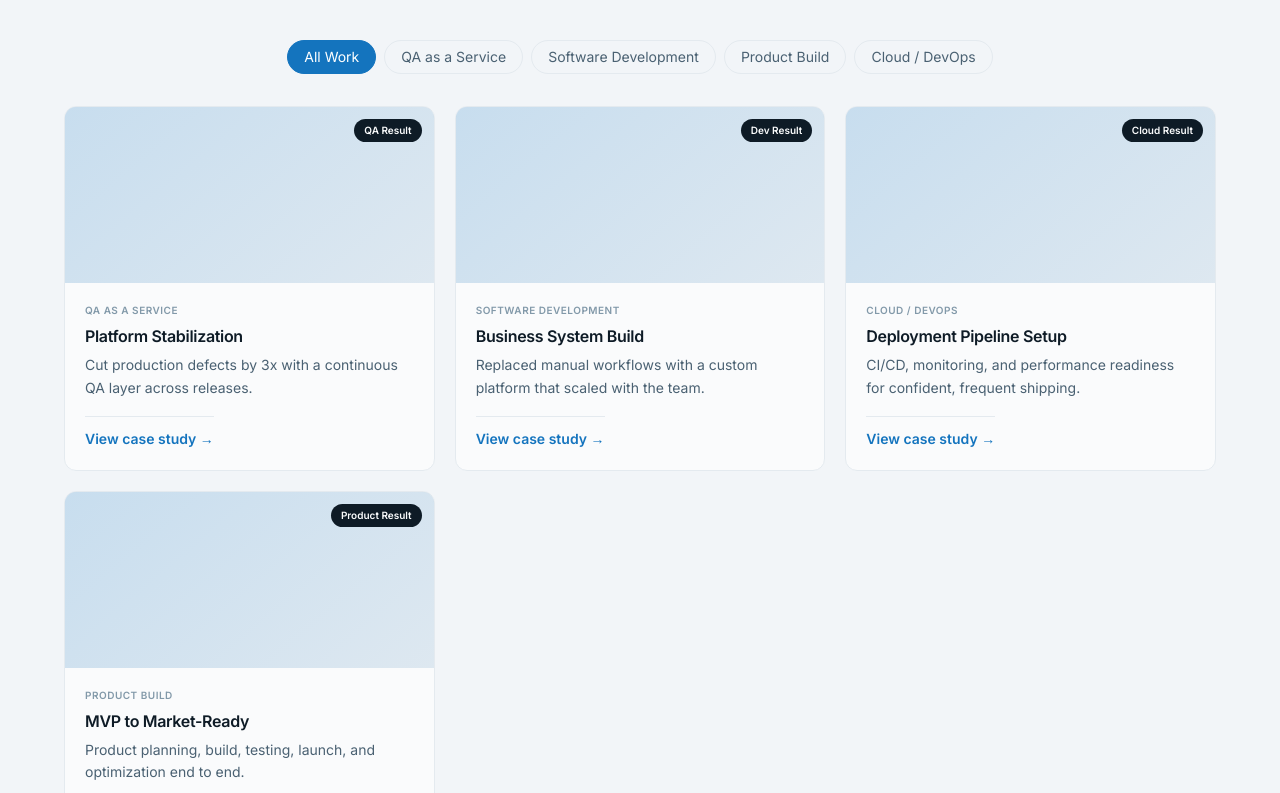
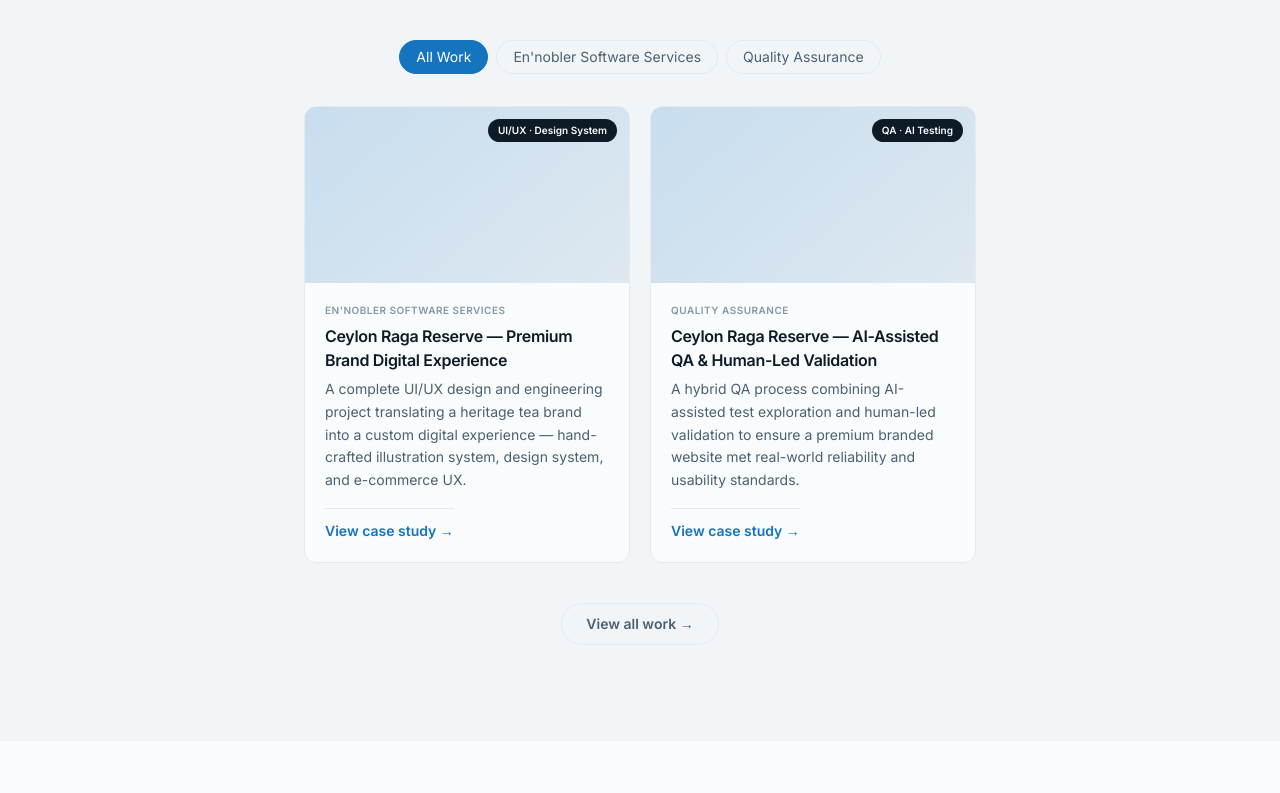
Before and after one commit to MahimaRanawaka/company-web, a React (Vite) app in the folder frontend/: page /ennobler in a window 1280 px wide. Shown: the part 6627-7420 px from the top of the page. Built offline with nearby package versions, Linux system fonts and the light colour scheme; no server answers; the database is empty.

Commit message:
Add case studies to home page

```diff
--- a/frontend/src/components/sections/CaseStudies.tsx
+++ b/frontend/src/components/sections/CaseStudies.tsx
@@ -6,10 +6,12 @@
 
 export function CaseStudies({ data }: { data: CaseStudiesSection }) {
   const [active, setActive] = useState(data.filters[0]);
-  const items =
+  const limit = data.limit ?? Infinity;
+  const items = (
     active === data.filters[0]
       ? data.items
-      : data.items.filter((c) => c.tag.toLowerCase() === active.toLowerCase());
+      : data.items.filter((c) => c.tag.toLowerCase() === active.toLowerCase())
+  ).slice(0, limit);
 
   return (
     <section id={data.anchor} className="bg-surface py-20 md:py-24">
@@ -39,7 +41,12 @@
       </Container>
 
       <Container>
-        <div key={active} className="grid grid-cols-1 gap-5 sm:grid-cols-2 lg:grid-cols-3 animate-fade-up motion-reduce:animate-none">
+        <div key={active} className={cn(
+          "grid grid-cols-1 gap-5 animate-fade-up motion-reduce:animate-none",
+          items.length === 1 && "max-w-sm mx-auto",
+          items.length === 2 && "sm:grid-cols-2 max-w-2xl mx-auto",
+          items.length >= 3 && "sm:grid-cols-2 lg:grid-cols-3",
+        )}>
           {items.map((c) => (
             <article
               key={c.title}
@@ -64,6 +71,16 @@
             </article>
           ))}
         </div>
+        {data.viewAllTo && (
+          <div className="mt-10 text-center">
+            <a
+              href={data.viewAllTo}
+              className="inline-block rounded-full border border-hairline px-6 py-2.5 text-sm font-semibold text-muted transition-colors hover:border-accent hover:text-accent"
+            >
+              View all work →
+            </a>
+          </div>
+        )}
       </Container>
     </section>
   );
--- a/frontend/src/content/ennobler/home.ts
+++ b/frontend/src/content/ennobler/home.ts
@@ -304,39 +304,25 @@
         "A curated look across En'nobler's engineering and QA ecosystem.",
       filters: [
         "All Work",
-        "QA as a Service",
-        "Software Development",
-        "Product Build",
-        "Cloud / DevOps",
+        "En'nobler Software Services",
+        "Quality Assurance",
       ],
+      limit: 3,
+      viewAllTo: "/portfolio",
       items: [
         {
-          tag: "QA as a Service",
-          title: "Platform Stabilization",
-          body: "Cut production defects by 3x with a continuous QA layer across releases.",
-          metric: "QA Result",
-          to: "/portfolio",
+          tag: "En'nobler Software Services",
+          title: "Ceylon Raga Reserve — Premium Brand Digital Experience",
+          body: "A complete UI/UX design and engineering project translating a heritage tea brand into a custom digital experience — hand-crafted illustration system, design system, and e-commerce UX.",
+          metric: "UI/UX · Design System",
+          to: "/portfolio/ceylon-raga-reserve-website",
         },
         {
-          tag: "Software Development",
-          title: "Business System Build",
-          body: "Replaced manual workflows with a custom platform that scaled with the team.",
-          metric: "Dev Result",
-          to: "/portfolio",
-        },
-        {
-          tag: "Cloud / DevOps",
-          title: "Deployment Pipeline Setup",
-          body: "CI/CD, monitoring, and performance readiness for confident, frequent shipping.",
-          metric: "Cloud Result",
-          to: "/portfolio",
-        },
-        {
-          tag: "Product Build",
-          title: "MVP to Market-Ready",
-          body: "Product planning, build, testing, launch, and optimization end to end.",
-          metric: "Product Result",
-          to: "/portfolio",
+          tag: "Quality Assurance",
+          title: "Ceylon Raga Reserve — AI-Assisted QA & Human-Led Validation",
+          body: "A hybrid QA process combining AI-assisted test exploration and human-led validation to ensure a premium branded website met real-world reliability and usability standards.",
+          metric: "QA · AI Testing",
+          to: "/portfolio/ceylon-raga-reserve-qa",
         },
       ],
     },
--- a/frontend/src/content/oolo/home.ts
+++ b/frontend/src/content/oolo/home.ts
@@ -177,13 +177,31 @@
       type: "caseStudies",
       title: "The Proof in Motion",
       subtitle: "A curated look at recent brand wins across our creative growth marketing ecosystem.",
-      filters: ["All Work", "Paid Media", "Brand Strategy", "Content", "SEO"],
+      filters: ["All Work", "Brand Strategy", "Character Design", "Campaign"],
+      limit: 3,
+      viewAllTo: "/portfolio",
       items: [
-        { tag: "Paid Media", title: "E-commerce Revenue Surge", body: "Scaled a DTC brand from $50k to $400k monthly ad spend in 6 months while maintaining 4.8x ROAS.", metric: "4.8x ROAS", to: "/portfolio" },
-        { tag: "SEO", title: "B2B Lead Generation Overhaul", body: "Rebuilt content architecture and authority strategy — tripled organic traffic and cut CPL by 55% in one year.", metric: "3x organic traffic", to: "/portfolio" },
-        { tag: "Brand Strategy", title: "SaaS Rebrand & Repositioning", body: "Full brand overhaul for a Series A SaaS. New positioning, visual identity, and messaging lifted NPS by 42 points.", metric: "Brand NPS +42", to: "/portfolio" },
-        { tag: "Content", title: "Content Production Engine", body: "Built a strategy-led creative production system delivering 10x volume without sacrificing brand voice or quality.", metric: "10x content output", to: "/portfolio" },
-        { tag: "Paid Media", title: "GTM Blitz for Product Launch", body: "Coordinated paid, PR, and influencer push for a product launch — generated £2M pipeline in the first 90 days.", metric: "£2M pipeline in 90 days", to: "/portfolio" },
+        {
+          tag: "Brand Strategy",
+          title: "Ceylon Raga Reserve — Brand Identity & Cultural Campaign System",
+          body: "Building a complete brand universe for a new premium tea category — character-led storytelling, AI-assisted creative workflow, and a teaser-to-reveal campaign that reached 101K views on day one.",
+          metric: "Brand Strategy · Campaign",
+          to: "/portfolio/ceylon-raga-reserve-campaign",
+        },
+        {
+          tag: "Character Design",
+          title: "Raga Master — 3D Character Design & Concept Development",
+          body: "Designing a complete 3D brand character for Ceylon Raga Reserve — from initial concept through costume, accessories, and a full character universe built to anchor a long-term brand identity.",
+          metric: "Character · 3D Design",
+          to: "/portfolio/raga-master-character",
+        },
+        {
+          tag: "Campaign",
+          title: "LIAS Halloween Campaign — AI-Assisted Animation",
+          body: "A warmth-first Halloween campaign for a student community brand — 'A Little Kindness Creates a Bigger Celebration' brought to life through AI-assisted character animation and storytelling.",
+          metric: "Animation · Campaign",
+          to: "/portfolio/lias-halloween-campaign",
+        },
       ],
     },
     // §10 CROSS-BRAND BRIDGE
--- a/frontend/src/content/types.ts
+++ b/frontend/src/content/types.ts
@@ -133,6 +133,8 @@
   title: string;
   subtitle?: string;
   filters: string[];
+  limit?: number;
+  viewAllTo?: string;
   items: { tag: string; title: string; body: string; metric: string; to: string; cover?: string }[];
 }
 
```
